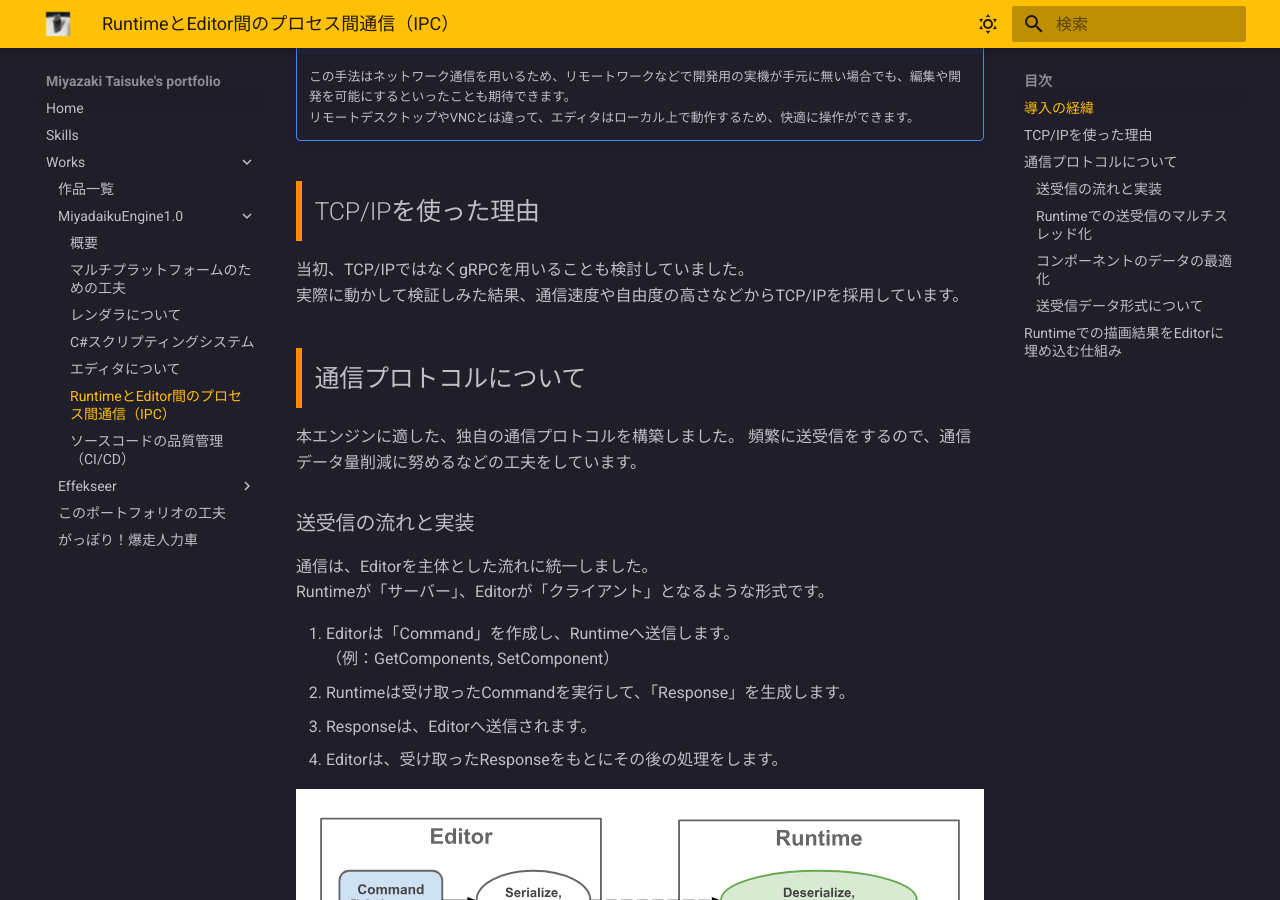
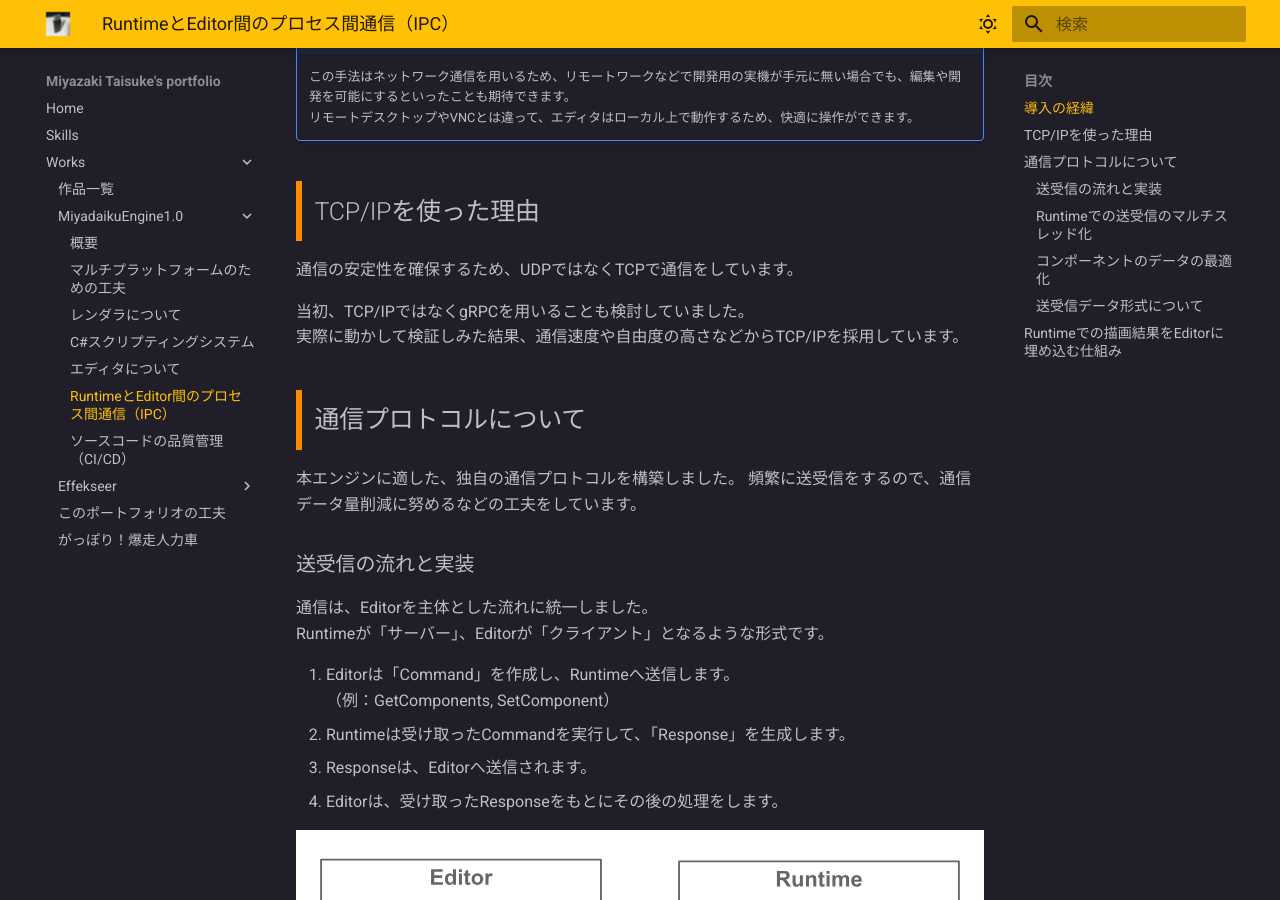
Before and after one commit to mewmew-tea/Portfolio, an MkDocs documentation site: the page built from docs/works/MiyadaikuEngine1.0/ipc.md, in a window 1280 px wide and 900 px high, scrolled down 731 px. Built offline with MkDocs 1.6.1 and Material for MkDocs 9.7.7, drawn with Linux system fonts in a browser that asks for light colours.

Commit message:
Improve reason for using tcp

```diff
--- a/docs/works/MiyadaikuEngine1.0/ipc.md
+++ b/docs/works/MiyadaikuEngine1.0/ipc.md
@@ -23,6 +23,8 @@
     リモートデスクトップやVNCとは違って、エディタはローカル上で動作するため、快適に操作ができます。
 
 ## TCP/IPを使った理由
+
+通信の安定性を確保するため、UDPではなくTCPで通信をしています。
 
 当初、TCP/IPではなくgRPCを用いることも検討していました。
 実際に動かして検証しみた結果、通信速度や自由度の高さなどからTCP/IPを採用しています。
```
